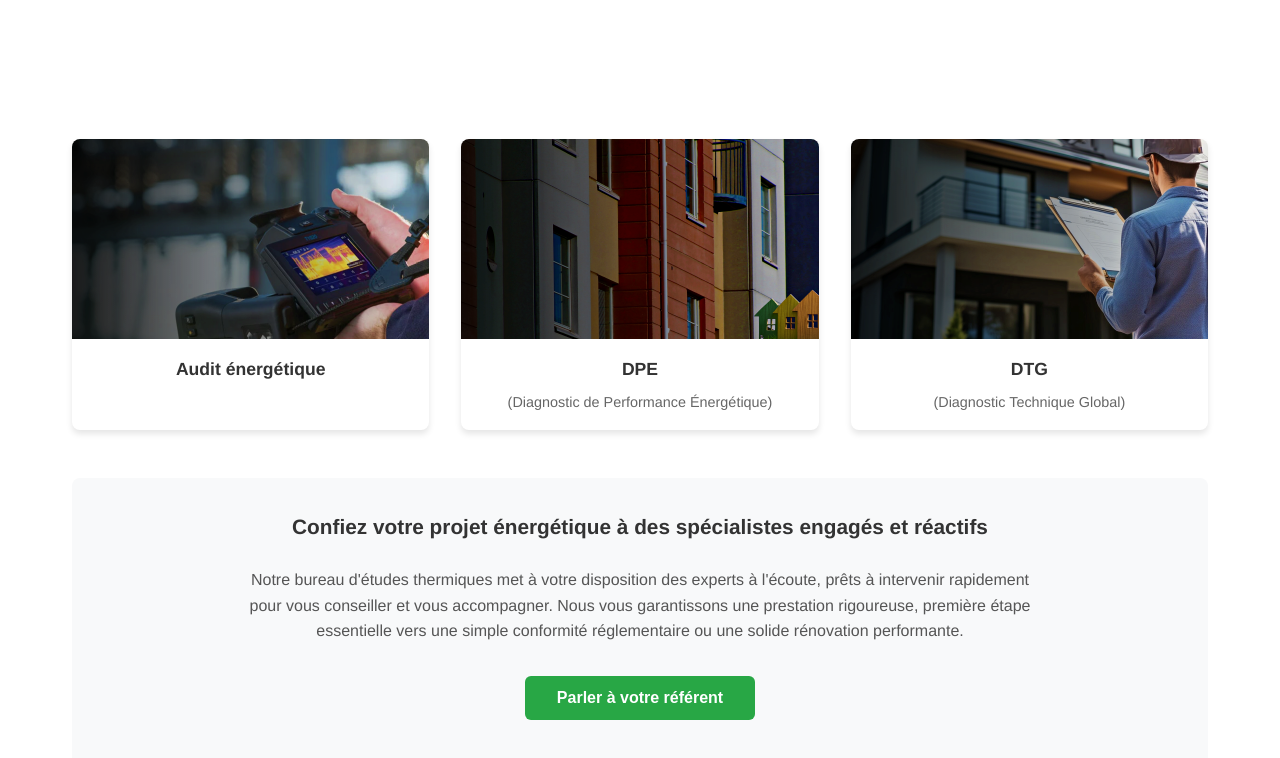
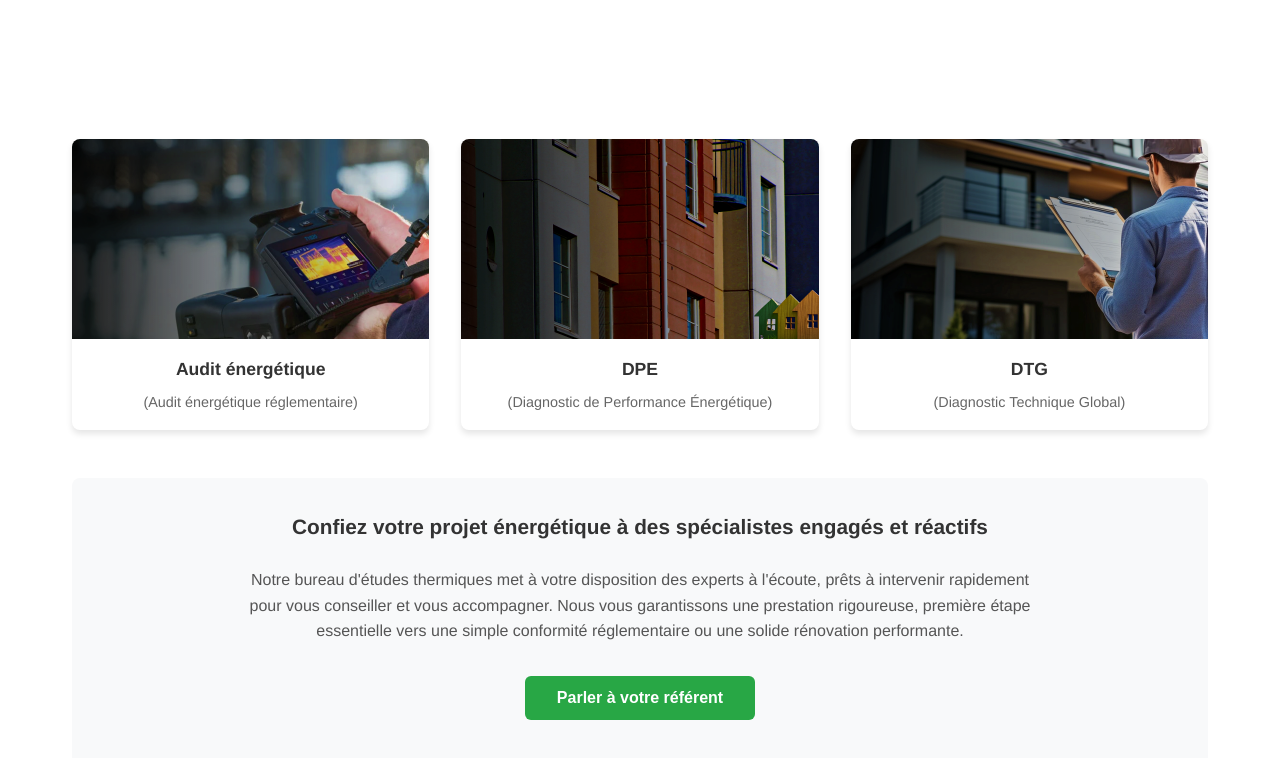
Before and after one commit to ELHIMASS/eneliv1, a plain HTML site: page ppt/index.html in a window 1280 px wide. Shown: the part 3356-4114 px from the top of the page. Drawn offline with Linux system fonts and the light colour scheme.

Commit message:
new edits

```diff
--- a/ppt/index.html
+++ b/ppt/index.html
@@ -961,6 +961,8 @@
                         <img src="../home/assets/image4.png" alt="Audit énergétique">
                     </div>
                     <h3 class="service-title">Audit énergétique</h3>
+                    <p class="service-subtitle">(Audit énergétique réglementaire)</p>
+
                 </div>
 
                 <div class="service-card">
```
